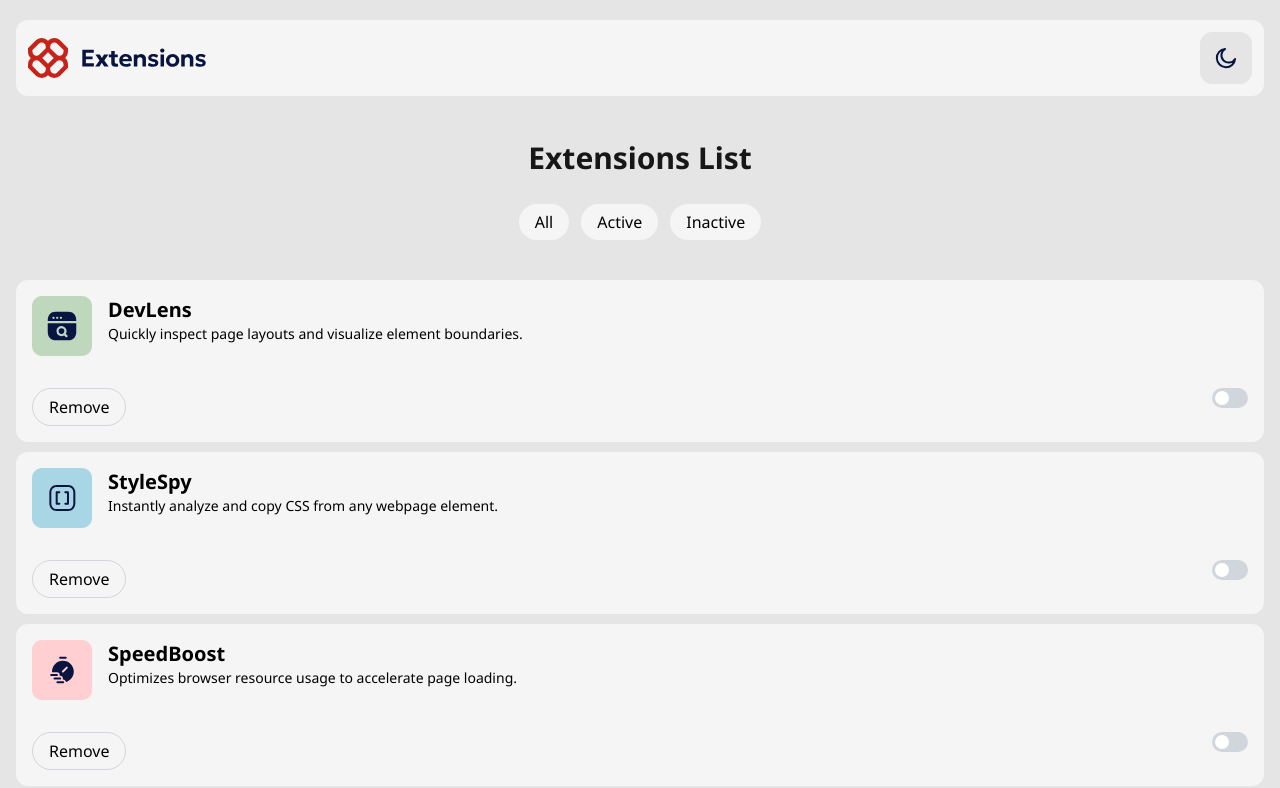
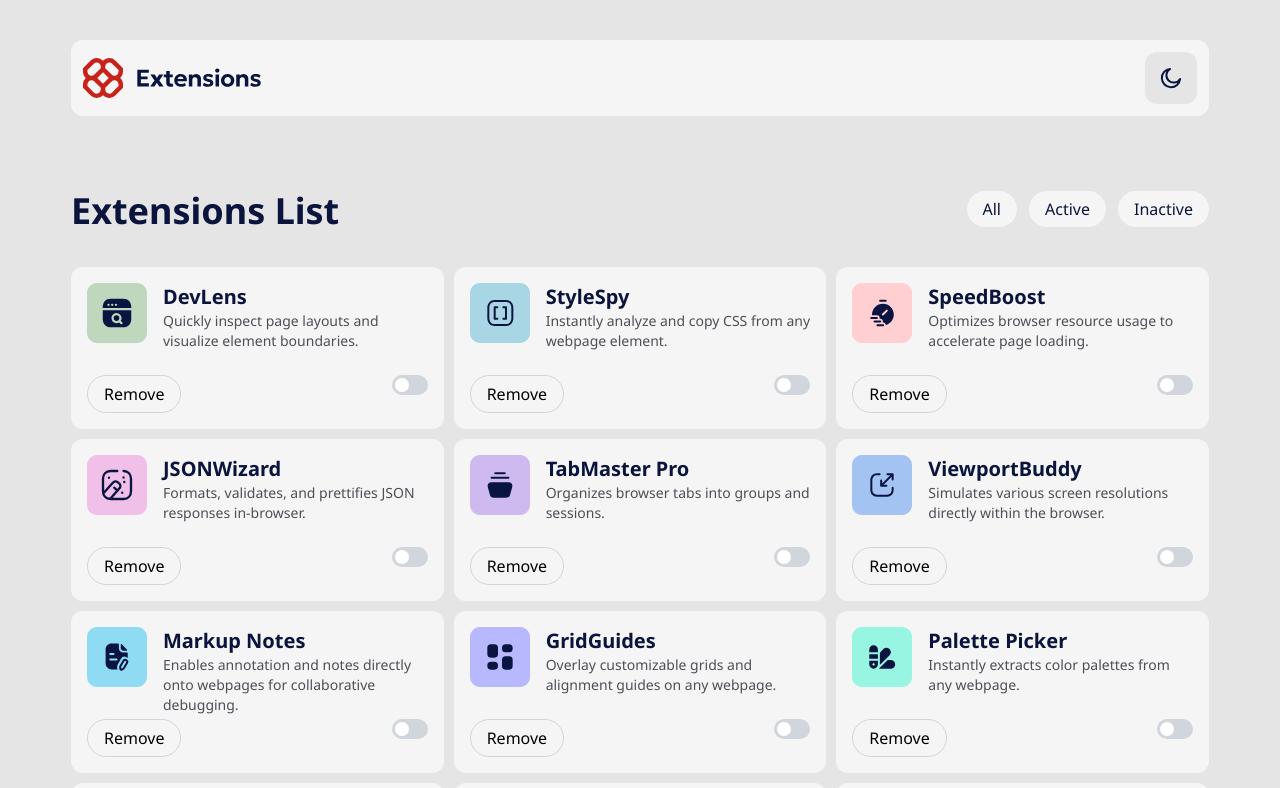
Before and after one commit to SergiuStancioiu/browser-extensions-manager-ui-main, a React (Vite) app: page / in a window 1280 px wide. Shown: the top 788 px of the page. Built offline with nearby package versions, Linux system fonts and the light colour scheme.

Commit message:
Worked on desktop design

```diff
--- a/src/App.jsx
+++ b/src/App.jsx
@@ -85,8 +85,8 @@ function App() {
   ];
   return (
     <>
-      <div className='px-4 pt-5'>
-        <div className='flex justify-between p-3 bg-neutral-100 rounded-xl mb-11'>
+      <div className='px-4 pt-5 pb-16 md:pt-10 max-w-[1170px] mx-auto'>
+        <div className='flex justify-between p-3 bg-neutral-100 rounded-xl mb-11 md:mb-[75px]'>
           <img src={Logo} alt='Logo' />
           <img
             src={Moon}
@@ -95,22 +95,24 @@ function App() {
           />
         </div>
         <div>
-          <h1 className='mb-7 text-3xl font-bold text-neutral-900 text-center'>
+          <div className='flex flex-col sm:flex-row sm: justify-between'>
+            <h1 className='mb-7 text-3xl md:text-4xl font-bold text-blue-zodiac text-center'>
               Extensions List
             </h1>
             {/* Filters Wrapper */}
             <div className='flex items-center justify-center gap-3 mb-10'>
-            <button className='px-4 py-1.5 bg-neutral-100 rounded-3xl hover:bg-red-500 hover:text-white cursor-pointer transform duration-300'>
+              <button className='px-4 py-1.5 text-blue-zodiac bg-neutral-100 rounded-3xl hover:bg-red-500 hover:text-white cursor-pointer transform duration-300'>
                 All
               </button>
-            <button className='px-4 py-1.5 bg-neutral-100 rounded-3xl hover:bg-red-500 hover:text-white cursor-pointer transform duration-300'>
+              <button className='px-4 py-1.5 text-blue-zodiac bg-neutral-100 rounded-3xl hover:bg-red-500 hover:text-white cursor-pointer transform duration-300'>
                 Active
               </button>
-            <button className='px-4 py-1.5 bg-neutral-100 rounded-3xl hover:bg-red-500 hover:text-white cursor-pointer transform duration-300'>
+              <button className='px-4 py-1.5 text-blue-zodiac bg-neutral-100 rounded-3xl hover:bg-red-500 hover:text-white cursor-pointer transform duration-300'>
                 Inactive
               </button>
             </div>
-          <div className='flex flex-col gap-2.5'>
+          </div>
+          <div className='grid grid-cols-1 sm:grid-cols-2 lg:grid-cols-3 gap-2.5'>
             {extensions.map((extension, index) => {
               return (
                 <div key={index} className='p-4 bg-neutral-100 rounded-xl'>
@@ -123,8 +125,12 @@ function App() {
                       />
                     </div>
                     <div>
-                      <h2 className='text-xl font-bold'>{extension.name}</h2>
-                      <p className='text-sm'>{extension.description}</p>
+                      <h2 className='text-xl font-bold text-blue-zodiac'>
+                        {extension.name}
+                      </h2>
+                      <p className='text-sm text-abbey'>
+                        {extension.description}
+                      </p>
                     </div>
                   </div>
                   <div className='flex justify-between'>
--- a/src/index.css
+++ b/src/index.css
@@ -21,4 +21,6 @@
 
 @theme {
   --font-nano-sans: 'Noto Sans', sans-serif;
+  --color-blue-zodiac: #0b143d;
+  --color-abbey: #4c4f56;
 }
```
Lines whose indentation alone changed are shown as unchanged.
